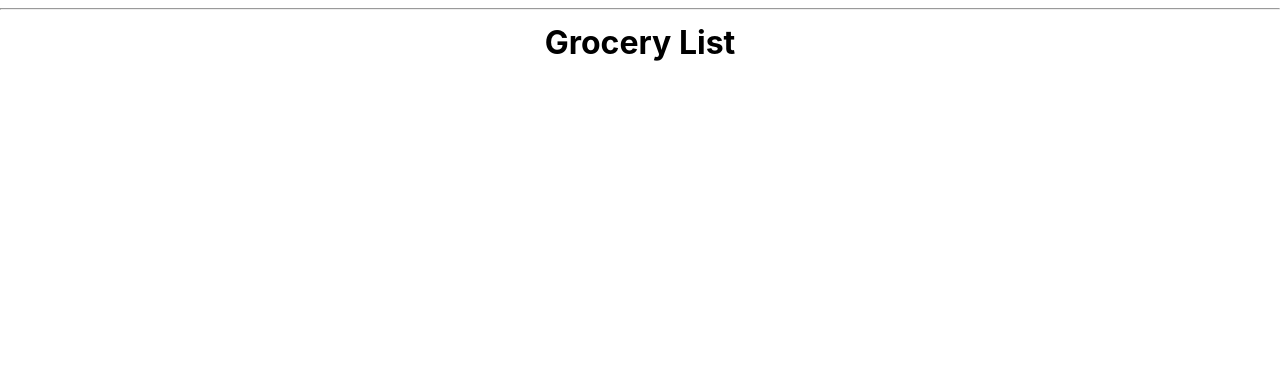
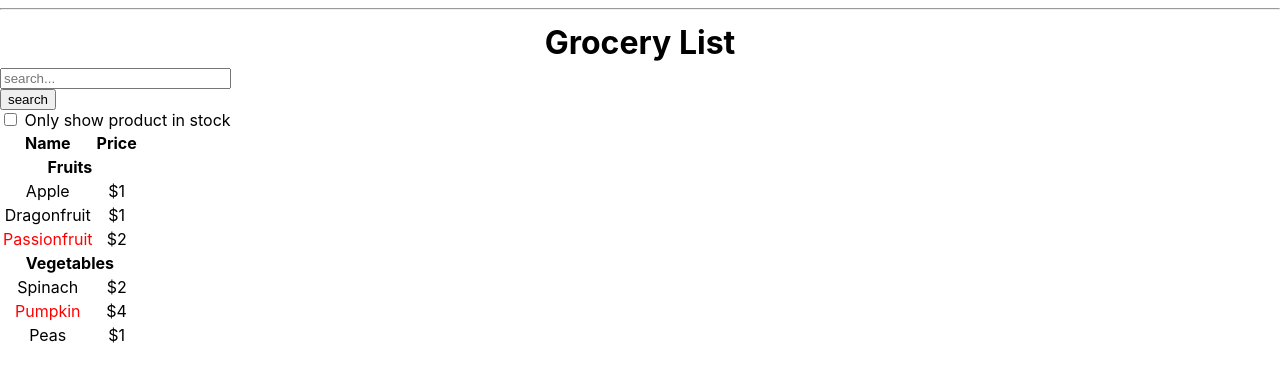
Before and after one commit to solvld/big-react-tests-projects, a React (Create React App) app: page / in a window 1280 px wide. Shown: the top 380 px of the page. Built offline with nearby package versions, Linux system fonts and the light colour scheme.

Commit message:
create static version

```diff
--- a/src/Projects/Grocery/Components/ProductCategoryRow.js
+++ b/src/Projects/Grocery/Components/ProductCategoryRow.js
@@ -1,10 +1,10 @@
 import React from "react";
 
-function ProductCategoryRow({category}) {
+function ProductCategoryRow(props) {
   return (
     <tr>
       <th colSpan='2'>
-        {category}
+        {props.category}
       </th>
     </tr>
   )
--- a/src/Projects/Grocery/Components/ProductRow.js
+++ b/src/Projects/Grocery/Components/ProductRow.js
@@ -1,15 +1,15 @@
 import React from "react";
 
-function ProductRow({product}) {
-  const name = product.stosked? product.name :
+function ProductRow(props) {
+  const name = props.product.stocked? props.product.name :
     <span style={{color: 'red'}}>
-      {product.name}
-    </span>
+      {props.product.name}
+    </span>;
 
   return (
     <tr>
       <td>{name}</td>
-      <td>{product.price}</td>
+      <td>{props.product.price}</td>
     </tr>
   )
 }
--- a/src/Projects/Grocery/Components/ProductTable.js
+++ b/src/Projects/Grocery/Components/ProductTable.js
@@ -2,24 +2,25 @@ import React from "react";
 import ProductCategoryRow from "./ProductCategoryRow";
 import ProductRow from "./ProductRow";
 
-function ProductTable({products}) {
+function ProductTable(props) {
   const rows = [];
-  const lastCategory = null;
+  let lastCategory = null;
+  let products = props.infoObject
 
-  products.forEach((product) => {
-    if (product.category !== lastCategory) {
+  products.forEach((object) => {
+    if (object.category !== lastCategory) {
       rows.push(
         <ProductCategoryRow
-          category={product.category}
-          key={product.category} />
+          category={object.category}
+          key={object.category} />
       );
     }
     rows.push(
       <ProductRow
-        product={product}
-        key={product.name} />
+        product={object}
+        key={object.name} />
     );
-    lastCategory = product.category;
+    lastCategory = object.category;
   });
 
   return (
@@ -36,3 +37,5 @@ function ProductTable({products}) {
     </table>
   )
 }
+
+export default ProductTable;
--- a/src/Projects/Grocery/Grocery.css
+++ b/src/Projects/Grocery/Grocery.css
@@ -0,0 +1,13 @@
+form{
+  display: flex;
+  flex-direction: column;
+}
+
+.SearchBar{
+  width: fit-content;
+  /* border: solid; */
+}
+
+button{
+  width: min-content;
+}
--- a/src/Projects/Grocery/GroceryApp.js
+++ b/src/Projects/Grocery/GroceryApp.js
@@ -1,9 +1,17 @@
 import React from "react";
+import './Grocery.css'
+import { info } from './ProductsInfo.js'
+import SearchBar from "./Components/SearchBar";
+import ProductTable from "./Components/ProductTable";
 
 export default function GroceryApp() {
+console.log(info) //object!
+
   return (
     <div>
       <h1>Grocery List</h1>
+      <SearchBar />
+      <ProductTable infoObject={info} />
     </div>
   )
 }
--- a/src/Projects/Grocery/ProductsInfo.js
+++ b/src/Projects/Grocery/ProductsInfo.js
@@ -1,4 +1,4 @@
-const ProductsInfo = [
+export const info = [
   {category: "Fruits", price: "$1", stocked: true, name: "Apple"},
   {category: "Fruits", price: "$1", stocked: true, name: "Dragonfruit"},
   {category: "Fruits", price: "$2", stocked: false, name: "Passionfruit"},
@@ -6,5 +6,3 @@ const ProductsInfo = [
   {category: "Vegetables", price: "$4", stocked: false, name: "Pumpkin"},
   {category: "Vegetables", price: "$1", stocked: true, name: "Peas"}
 ];
-
-export default ProductsInfo;
```
